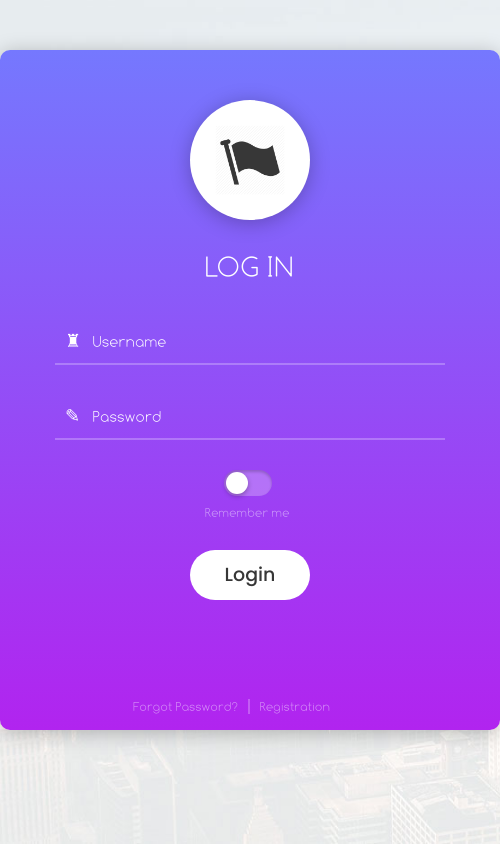
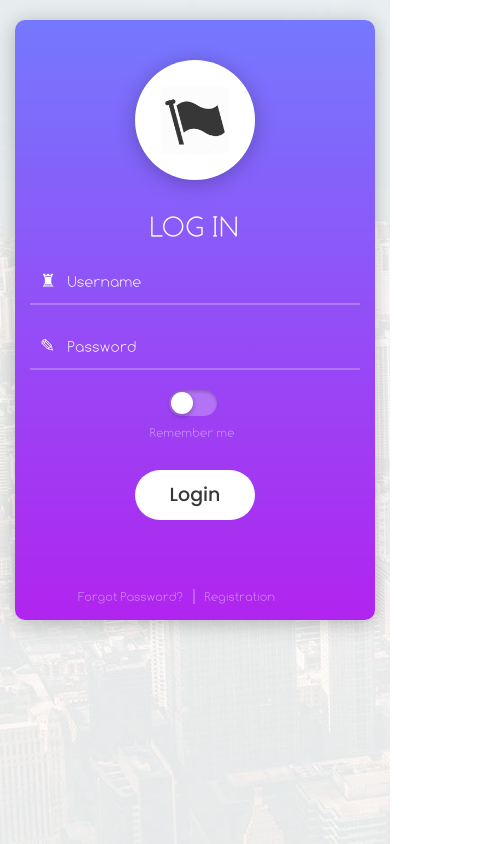
Before and after one commit to juvelist/form, a plain HTML site: page index.html in a window 390 px wide. Shown: the whole page, 500 px wide, since content can reach past the window. Drawn offline with Linux system fonts and the light colour scheme.

Commit message:
Add files via upload

```diff
--- a/index.html
+++ b/index.html
@@ -2,12 +2,17 @@
 <html lang="en">
 	<head>
 		<meta charset="UTF-8" />
+		<meta name="viewport" content="width=device-width, initial-scale=1, maximum-scale=1, user-scalable=no">
+
 		<link rel="stylesheet" href="style.css" />
+		<link rel="stylesheet" href="responsive.css" />
     	<link rel="shortcut icon" href="images/logo-flag.ico" />
 		<link rel="icon" href="images/logo-flag.png" />
+
 		<title>form</title>
 	</head>
 	<body>
+		<div class="wrapper">
 			<div class="form-wrap out-shadow">
 
 				<div class="login container">
@@ -52,5 +57,6 @@
 				</div>
 
 			</div>
+		</div>
 	</body>
 </html>
--- /dev/null
+++ b/responsive.css
@@ -0,0 +1,27 @@
+@media only screen and (max-width: 540px) {
+    body {
+        padding-top: 20px;
+    }
+
+    .form-wrap {
+        max-width: 450px;
+        min-height: 600px;
+        padding-left: 15px;
+        padding-right: 15px;
+        width: 100%;
+    }
+
+    .container {
+        width: 100%;
+        max-width: 390px;
+    }
+
+    .wrap-input {
+        margin-bottom: 20px;
+    }
+
+    .login {
+        margin-bottom: 10px;
+        padding-top: 40px;
+    }
+}
--- a/style.css
+++ b/style.css
@@ -52,6 +52,11 @@ body, textarea, select, input {
 	font-family: 'comfortaathin', sans-serif;
 }
 
+.wrapper {
+	padding-left: 15px;
+	padding-right: 15px;
+}
+
 .out-shadow {
 	box-shadow: 0 3px 20px rgba(0, 0, 0, .25);
 }
@@ -63,7 +68,8 @@ body, textarea, select, input {
 	filter: progid:DXImageTransform.Microsoft.gradient( startColorstr='#7578fe', endColorstr='#b124ef',GradientType=0 ); /* IE6-9 */
 
 	border-radius: 10px;
-	height: 680px;
+	box-sizing: border-box;
+	min-height: 680px;
 	margin: 0 auto;
 	position: relative;
 	user-select: none;
```
Also changed, not shown: forgot.html (+6 -0 lines), register.html (+6 -0 lines). Lines whose indentation alone changed are shown as unchanged.
